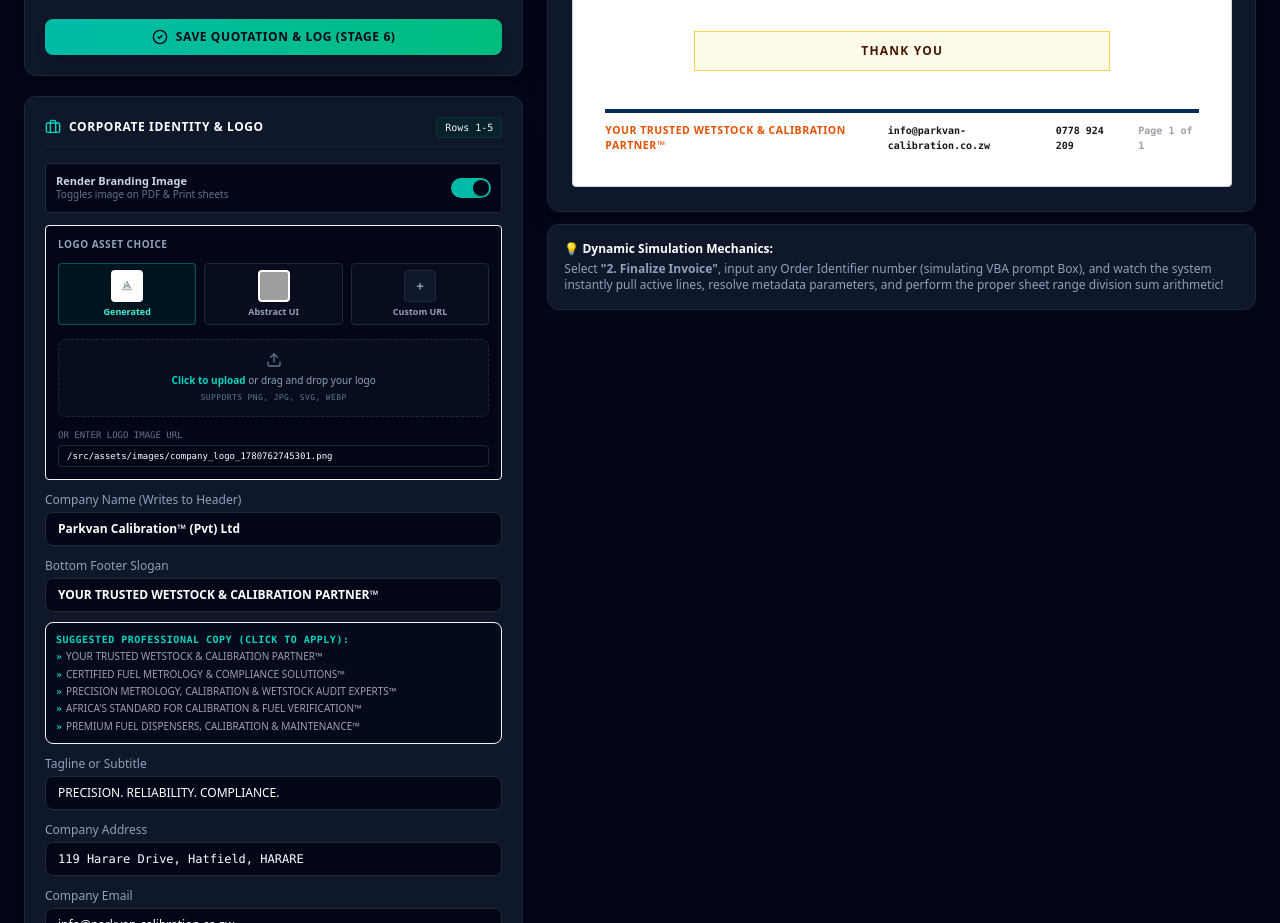
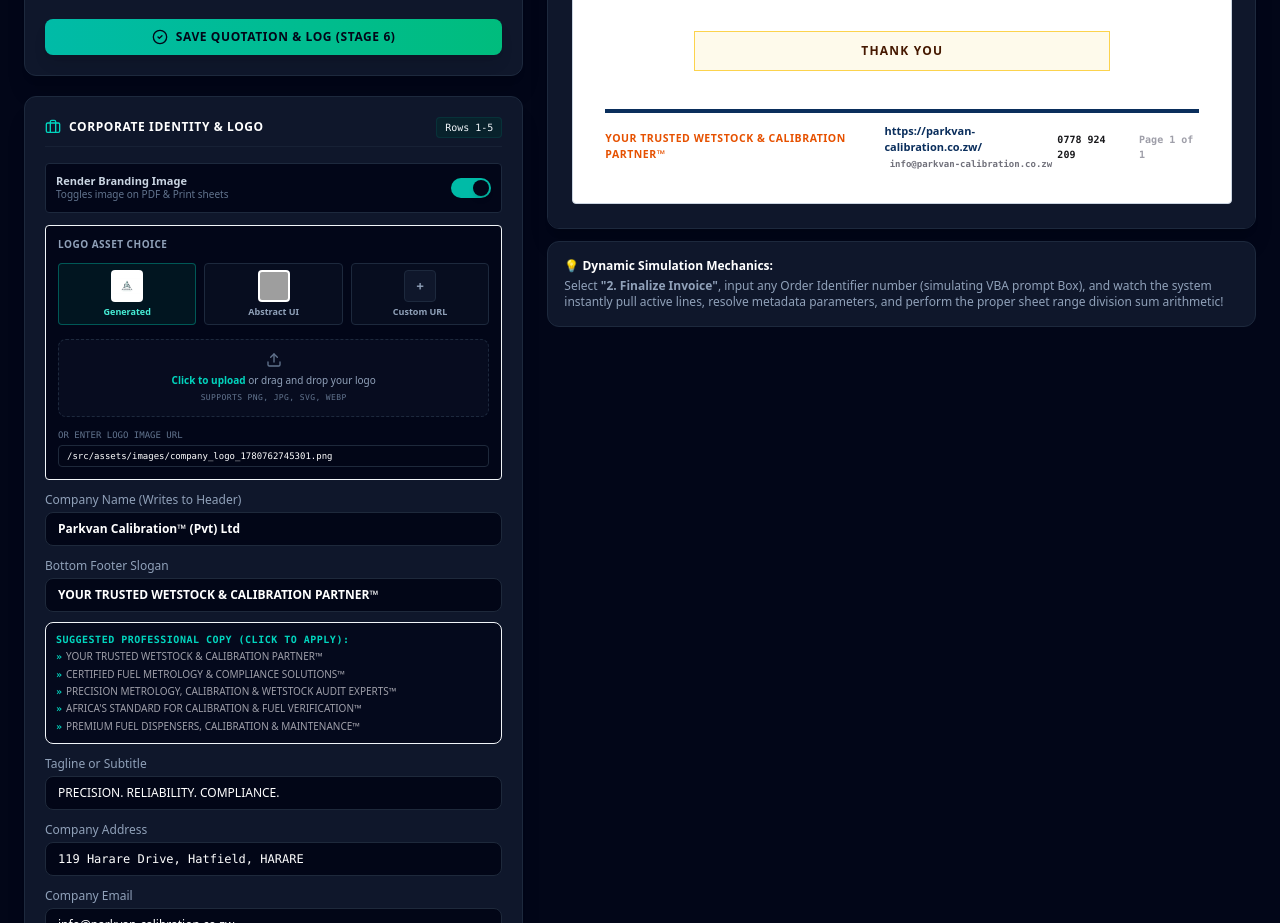
Before and after one commit to ParkvanCal/Invoice-Generator, a React (Vite) app: page / in a window 1280 px wide. Shown: the part 1120-2043 px from the top of the page. Built offline with nearby package versions, Linux system fonts and the light colour scheme; grey boxes are pictures that could not be loaded.

Commit message:
feat: update footer contact info and website link
Replaced the email display with a clickable website link and updated the default email address to reflect the new company domain.

```diff
--- a/src/App.tsx
+++ b/src/App.tsx
@@ -2227,9 +2227,19 @@ export default function App() {
                         {brCompanyFooterTagline}
                       </span>
 
-                      <span className="font-mono font-bold select-text">
-                        {brCompanyEmail || 'sales@parkvancalibration.co.zw'}
-                      </span>
+                      <div className="flex flex-col items-center">
+                        <a
+                          href="https://parkvan-calibration.co.zw/"
+                          target="_blank"
+                          rel="noopener noreferrer"
+                          className="font-sans font-black text-[#0A2E5C] text-[11px] hover:underline"
+                        >
+                          https://parkvan-calibration.co.zw/
+                        </a>
+                        <span className="font-mono text-[9px] text-zinc-500 font-bold select-text mt-0.5">
+                          {brCompanyEmail || 'info@parkvan-calibration.co.zw'}
+                        </span>
+                      </div>
 
                       <div className="flex items-center gap-4 font-mono font-bold">
                         <span className="select-text">{brCompanyPhone || '+263 77 241 3600'}</span>
```
